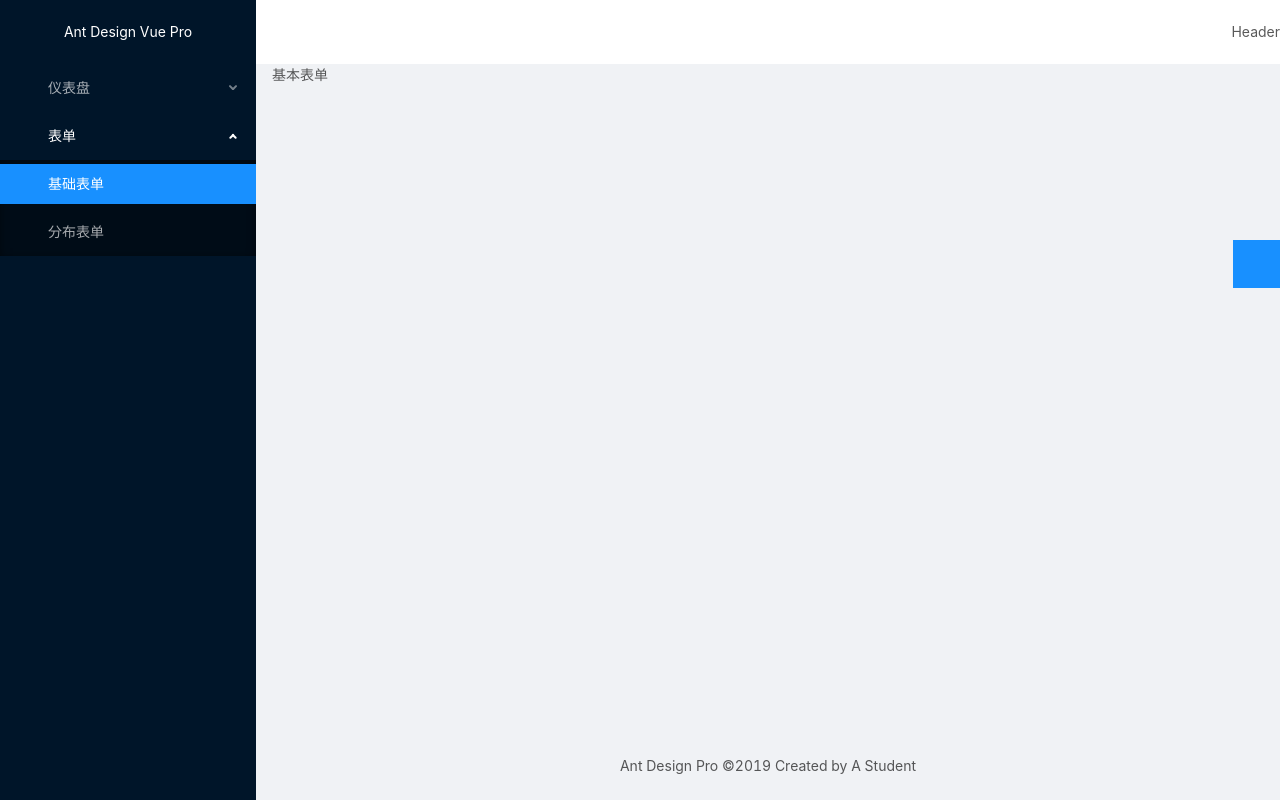
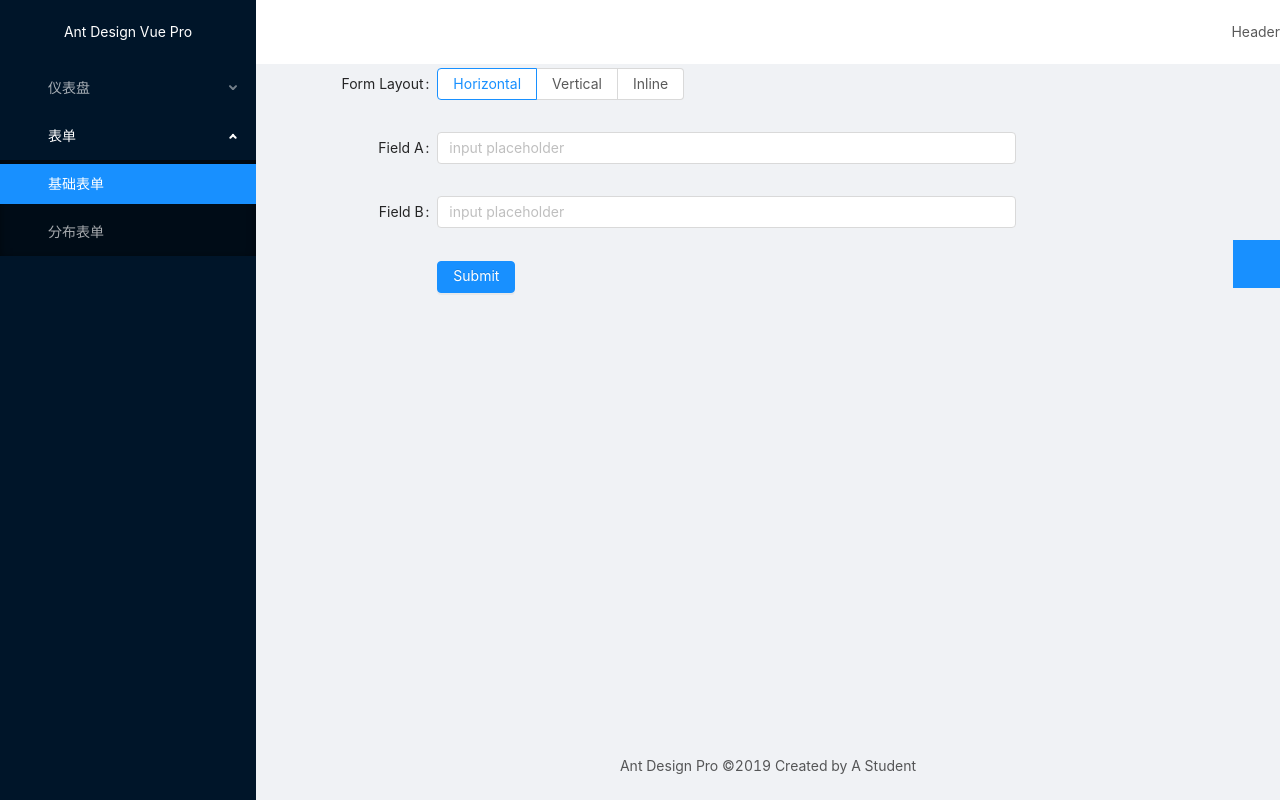
Before and after one commit to wxyzcctv/ant-design-vue-pro-study, a Vue app: page /form/basic-form in a window 1280 px wide. Built offline with nearby package versions, Linux system fonts and the light colour scheme.

Commit message:
添加表单，并实现简单的校验功能

```diff
--- a/src/views/Dashboard/Analysis.vue
+++ b/src/views/Dashboard/Analysis.vue
@@ -49,7 +49,7 @@
   methods: {
     getChartData() {
       request({
-        url: "api/dashboard/chart1",
+        url: "api/dashboard/chart",
         methods: "get",
         params: { id: "12345" }
       }).then(response => {
--- a/src/views/Forms/BasicForm.vue
+++ b/src/views/Forms/BasicForm.vue
@@ -1,9 +1,107 @@
 <template>
-  <div>基本表单</div>
+  <div>
+    <a-form :layout="formLayout">
+      <a-form-item
+        label="Form Layout"
+        :label-col="formItemLayout.labelCol"
+        :wrapper-col="formItemLayout.wrapperCol"
+      >
+        <a-radio-group
+          default-value="horizontal"
+          @change="handleFormLayoutChange"
+        >
+          <a-radio-button value="horizontal">
+            Horizontal
+          </a-radio-button>
+          <a-radio-button value="vertical">
+            Vertical
+          </a-radio-button>
+          <a-radio-button value="inline">
+            Inline
+          </a-radio-button>
+        </a-radio-group>
+      </a-form-item>
+      <a-form-item
+        label="Field A"
+        :label-col="formItemLayout.labelCol"
+        :wrapper-col="formItemLayout.wrapperCol"
+        :validateStatus="fieldAStatue"
+        :help="fieldAText"
+      >
+        <a-input v-model="fieldA" placeholder="input placeholder" />
+      </a-form-item>
+      <a-form-item
+        label="Field B"
+        :label-col="formItemLayout.labelCol"
+        :wrapper-col="formItemLayout.wrapperCol"
+      >
+        <a-input v-model="fieldB" placeholder="input placeholder" />
+      </a-form-item>
+      <a-form-item :wrapper-col="buttonItemLayout.wrapperCol">
+        <a-button type="primary" @click="handleSubmit">
+          Submit
+        </a-button>
+      </a-form-item>
+    </a-form>
+  </div>
 </template>
 
 <script>
-export default {};
+export default {
+  data() {
+    return {
+      formLayout: "horizontal",
+      fieldA: "",
+      fieldB: "",
+      fieldAStatue: "",
+      fieldAText: ""
+    };
+  },
+  watch: {
+    fieldA(val) {
+      if (val.length <= 5) {
+        this.fieldAStatue = "error";
+        this.fieldAText = "输入字符必须大于5个字符";
+      } else {
+        this.fieldAStatue = "";
+        this.fieldAText = "";
+      }
+    }
+  },
+  computed: {
+    formItemLayout() {
+      const { formLayout } = this;
+      return formLayout === "horizontal"
+        ? {
+            labelCol: { span: 4 },
+            wrapperCol: { span: 14 }
+          }
+        : {};
+    },
+    buttonItemLayout() {
+      const { formLayout } = this;
+      return formLayout === "horizontal"
+        ? {
+            wrapperCol: { span: 14, offset: 4 }
+          }
+        : {};
+    }
+  },
+  methods: {
+    handleFormLayoutChange(e) {
+      this.formLayout = e.target.value;
+    },
+    handleSubmit() {
+      if (this.fieldA.length <= 5) {
+        this.fieldAStatue = "error";
+        this.fieldAText = "输入字符必须大于5个字符";
+      } else {
+        console.log({
+          fieldA: this.fieldA,
+          fieldB: this.fieldB
+        });
+      }
+    }
+  }
+};
 </script>
-
-<style></style>
```
Also changed, not shown: src/main.js (+12 -1 lines).
